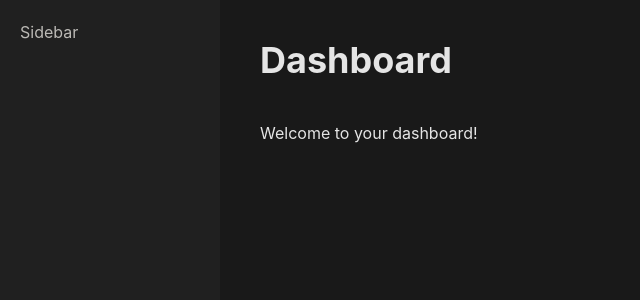
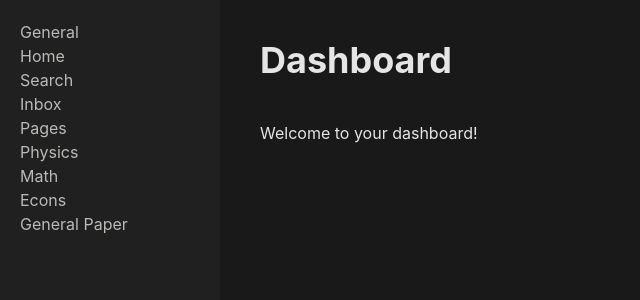
Before and after one commit to SaturdaySans/notes-workspace, a React (Vite) app in the folder notes-workspace/: page / in a window 1280 px wide. Shown: the top 300 px of the page, without its empty margins (0-640 px from the left). Built offline with nearby package versions, Linux system fonts and the light colour scheme.

Commit message:
Update Sidebar.tsx

```diff
--- a/notes-workspace/src/Sidebar.tsx
+++ b/notes-workspace/src/Sidebar.tsx
@@ -1,7 +1,19 @@
 export default function Sidebar() {
     return(
         <aside className = "w-55 h-screen fixed overflow-y-auto bg-[#202020] text-[#bcbab6] p-5 box-border">
-            <p>Sidebar</p>
+            <p className="">General</p>
+                <ul>
+                    <li><a href="index.html">Home</a></li>
+                    <li><a href="pages/search.html">Search</a></li>
+                    <li><a href="pages/inbox.html">Inbox</a></li>
+                </ul>
+                <p>Pages</p>
+                <ul>
+                    <li><a href="pages/physics.html">Physics</a></li>
+                    <li><a href="pages/math.html">Math</a></li>
+                    <li><a href="pages/econs.html">Econs</a></li>
+                    <li><a href="pages/general_paper.html">General Paper</a></li>
+                </ul>
         </aside>
     )
 }
```
